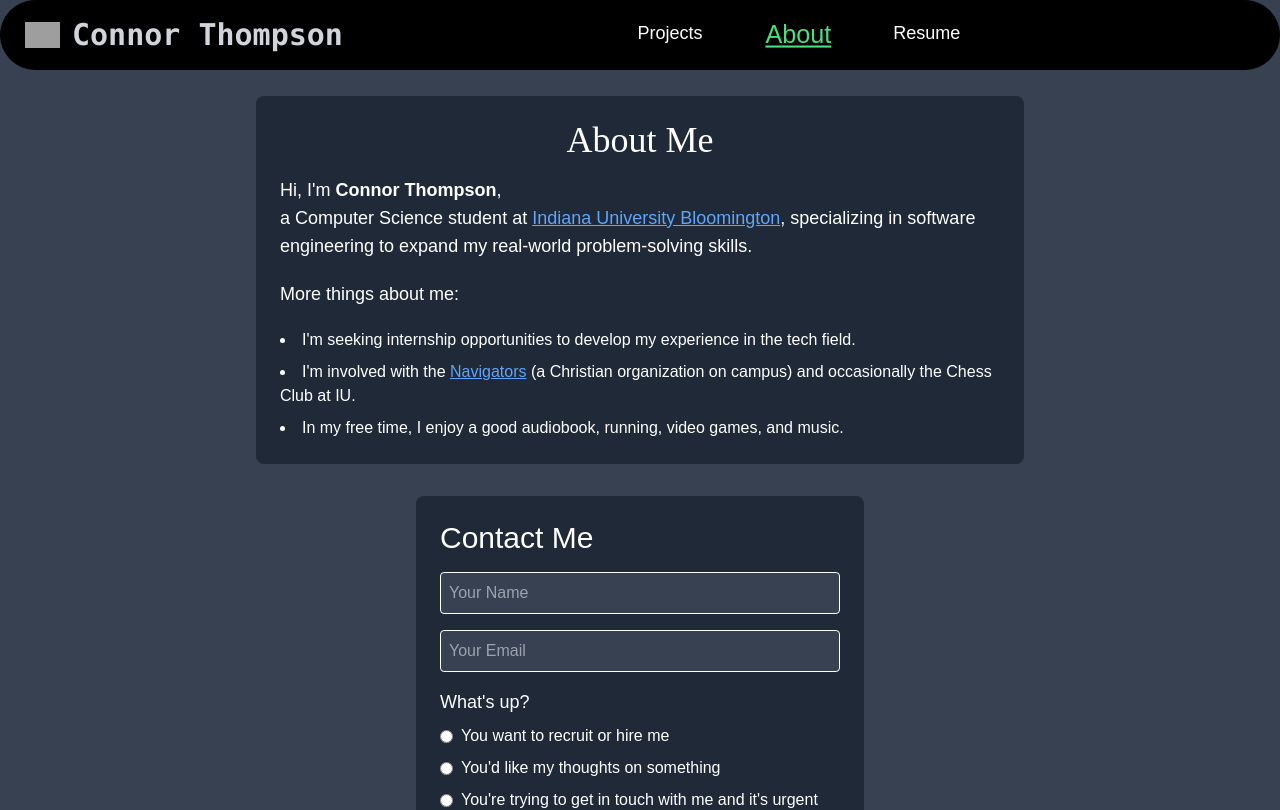
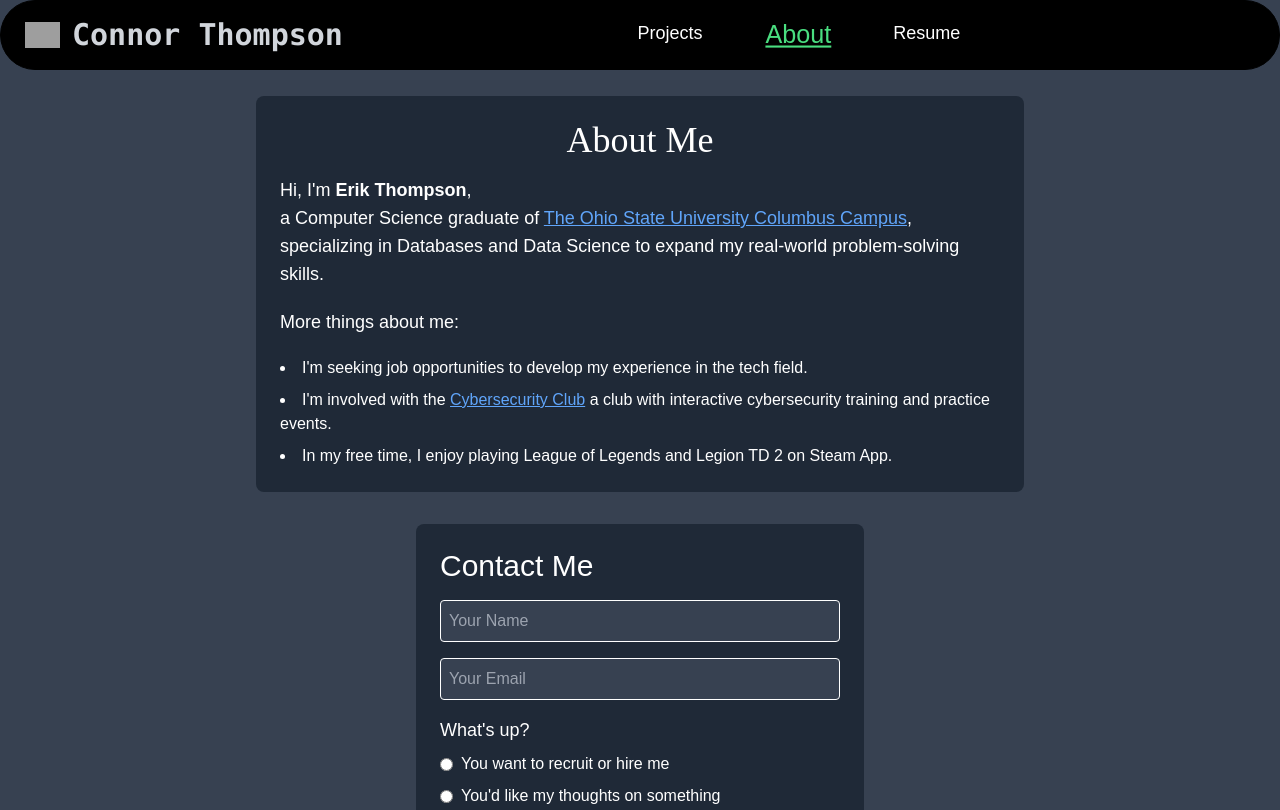
Before and after one commit to eriksthompson/Personal-Website, a Next.js app in the folder client/: page /about in a window 1280 px wide. Shown: the top 810 px of the page. Built offline with nearby package versions, Linux system fonts and the light colour scheme; grey boxes are pictures that could not be loaded.

Commit message:
Update about.tsx

```diff
--- a/client/src/pages/about.tsx
+++ b/client/src/pages/about.tsx
@@ -66,8 +66,8 @@ const About = () => {
   return (
     <div className="min-h-screen bg-gray-700 scroll-smooth">
       <Head>
-        <title>Connor Thompson</title>
-        <link rel="icon" href="/connor logo.png" />
+        <title>Erik Thompson</title>
+        <link rel="icon" href="/Ohio-State-Logo-1987-2012.jpg" />
       </Head>
       <div className="pt-24 px-4 md:px-10 pb-8">
         <div className="max-w-3xl mx-auto">
@@ -80,37 +80,35 @@ const About = () => {
             </h1>
             <div className="text-white">
               <p className="text-lg">
-                Hi, I'm <b>Connor Thompson</b>,
-                <br />a Computer Science student at{" "}
+                Hi, I'm <b>Erik Thompson</b>,
+                <br />a Computer Science graduate of{" "}
                 <a
-                  href="https://www.indiana.edu/"
+                  href="https://www.osu.edu/"
                   className="text-blue-400 underline"
                 >
-                  Indiana University Bloomington
+                  The Ohio State University Columbus Campus
                 </a>
-                , specializing in software engineering to expand my real-world
+                , specializing in Databases and Data Science to expand my real-world
                 problem-solving skills.
               </p>
               <p className="text-lg mt-5 mb-5">More things about me:</p>
               <ul className="list-disc list-inside space-y-2">
                 <li>
-                  I'm seeking internship opportunities to develop my experience
+                  I'm seeking job opportunities to develop my experience
                   in the tech field.
                 </li>
                 <li>
                   I'm involved with the{" "}
                   <a
-                    href="https://www.navigators.org/"
+                    href="https://osucyber.club/"
                     className="text-blue-400 underline"
                   >
-                    Navigators
+                    Cybersecurity Club
                   </a>{" "}
-                  (a Christian organization on campus) and occasionally the
-                  Chess Club at IU.
+                   a club with interactive cybersecurity training and practice events.
                 </li>
                 <li>
-                  In my free time, I enjoy a good audiobook, running, video
-                  games, and music.
+                  In my free time, I enjoy playing League of Legends and Legion TD 2 on Steam App.
                 </li>
               </ul>
             </div>
```
